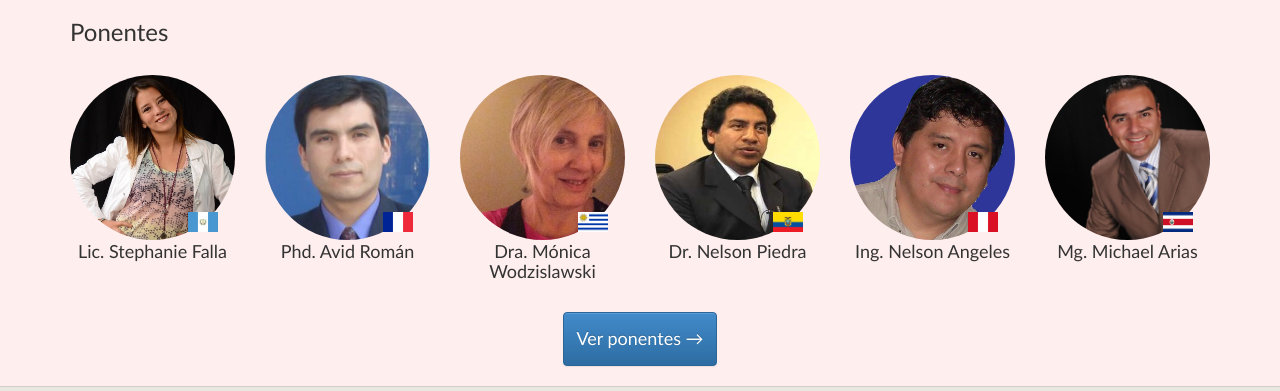
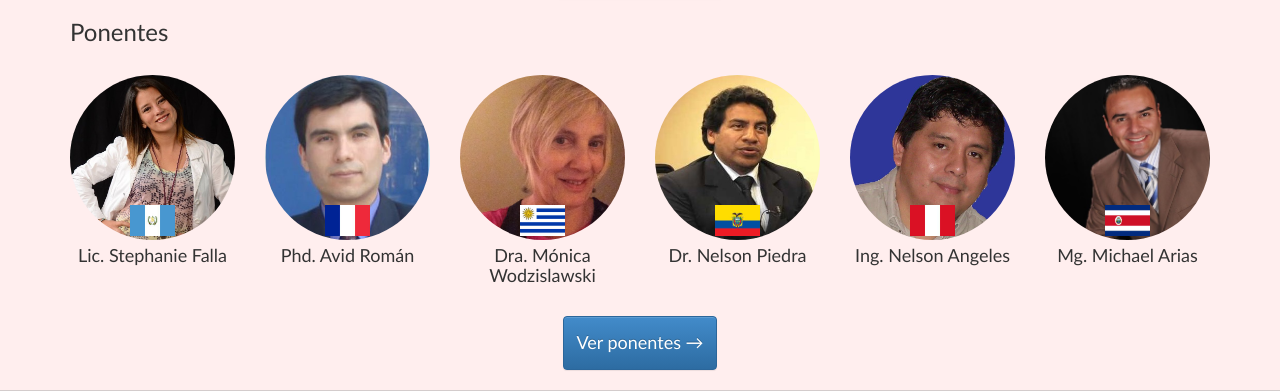
Before and after one commit to jhonazsh/coneisc, a PHP site: page / in a window 1280 px wide. Shown: the part 543-934 px from the top of the page. Run offline with PHP 8.4, Linux system fonts and the light colour scheme; some libraries are stand-ins or nearby versions.

Commit message:
ponentes 10

```diff
--- a/css/webplatform.css
+++ b/css/webplatform.css
@@ -130,13 +130,13 @@ body
 
 .centrar-bandera{
 	text-align: center;
-	margin-top: -30px;
-	margin-left: 100px;
+	margin-top: -35px;
+	/*margin-left: 110px;*/
 }
 
 .img-bandera{
 	text-align: center;
-	width: 30px;
+	width: 45px;
 }
 
 /*ponentes....**********/
```
